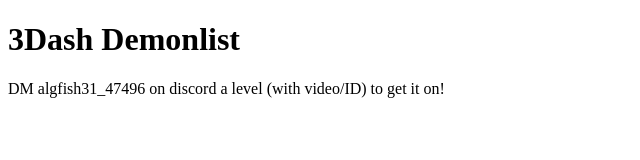
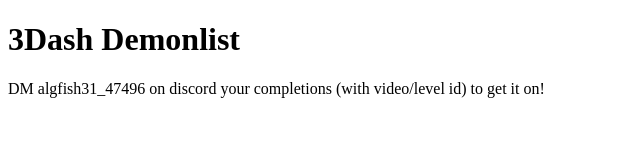
Before and after one commit to Algfish31/3dashleaderboards, a plain HTML site: page index.html in a window 1280 px wide. Shown: the whole page, without its empty margins (0-640 px from the left). Drawn offline with Linux system fonts and the light colour scheme.

Commit message:
Update index.html

```diff
--- a/index.html
+++ b/index.html
@@ -5,6 +5,6 @@
   </head>
   <body>
     <h1>3Dash Demonlist</h1>
-    <p>DM algfish31_47496 on discord a level (with video/ID) to get it on!</p>
+    <p>DM algfish31_47496 on discord your completions (with video/level id) to get it on!</p>
   </body>
 </html>
```
